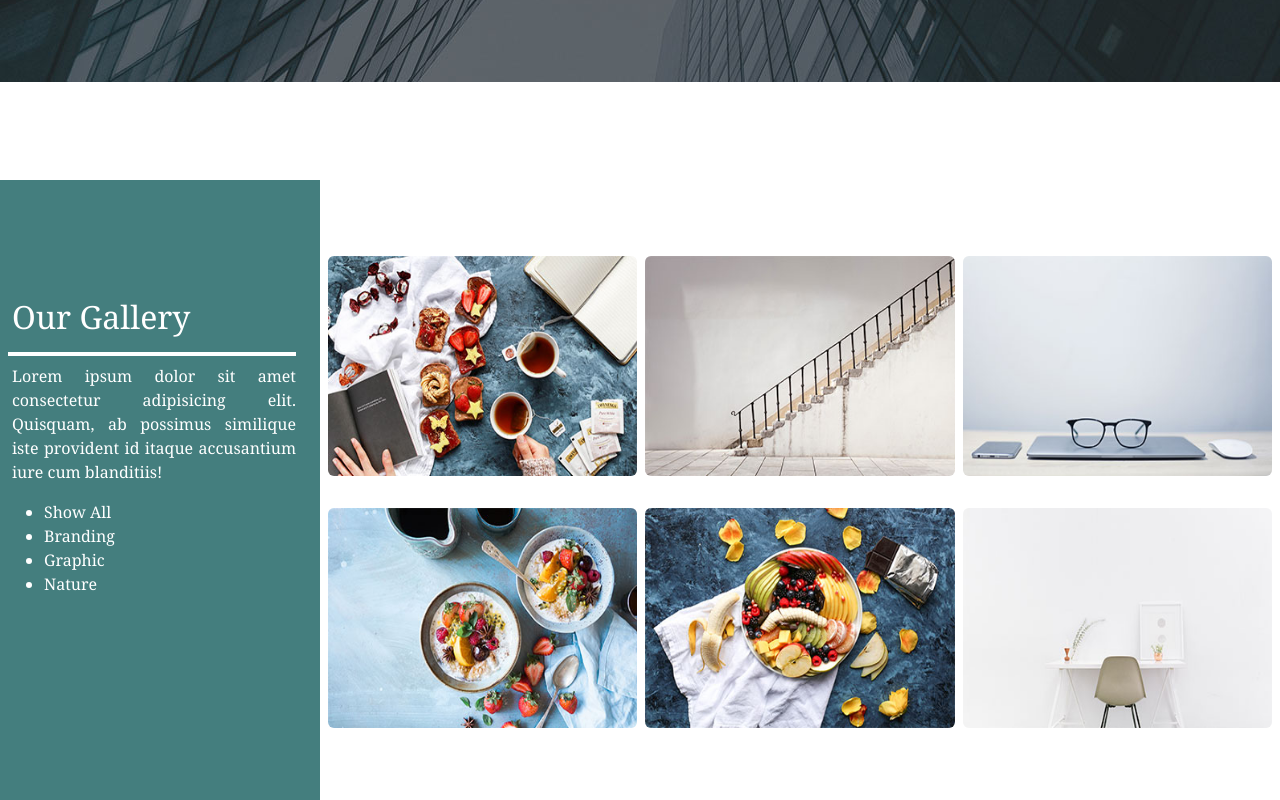
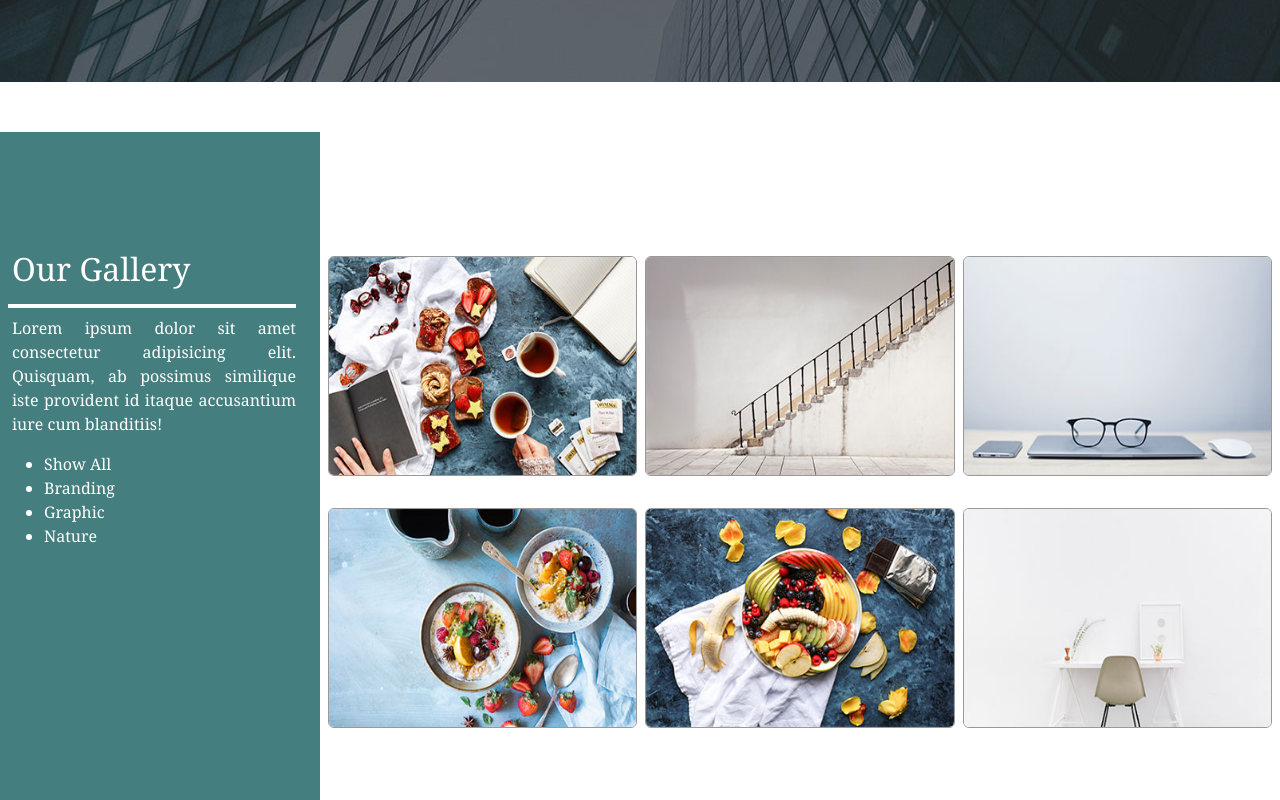
Before and after one commit to madhurxm/27mar2023_product_website, a plain HTML site: page index.html in a window 1280 px wide. Shown: the part 1540-2340 px from the top of the page. Drawn offline with nearby package versions, Linux system fonts and the light colour scheme.

Commit message:
div portfolio fixed

```diff
--- a/index.html
+++ b/index.html
@@ -3,11 +3,16 @@
   <head>
     <meta charset="UTF-8" />
     <meta http-equiv="X-UA-Compatible" content="IE=edge" />
-    <meta name="viewport" content="width=device-width,initial-scale=1">
+    <meta name="viewport" content="width=device-width,initial-scale=1" />
 
     <!-- JS for Bootstrap -->
 
-    <script src="https://cdnjs.cloudflare.com/ajax/libs/bootstrap/5.3.0-alpha2/js/bootstrap.min.js" integrity="sha512-Pvg6adp44X74TYtqbnGE/mv3wka8G/UTq/nVf4XRpfufQ/AObqF+grFoc7cmFmQNdmaqq8lnMtfyib0etZTBVA==" crossorigin="anonymous" referrerpolicy="no-referrer"></script>
+    <script
+      src="https://cdnjs.cloudflare.com/ajax/libs/bootstrap/5.3.0-alpha2/js/bootstrap.min.js"
+      integrity="sha512-Pvg6adp44X74TYtqbnGE/mv3wka8G/UTq/nVf4XRpfufQ/AObqF+grFoc7cmFmQNdmaqq8lnMtfyib0etZTBVA=="
+      crossorigin="anonymous"
+      referrerpolicy="no-referrer"
+    ></script>
 
     <!-- BOOTSTRAP CDN -->
     <link
@@ -34,7 +39,7 @@
 
   <body>
     <div class="container-fluid">
-      <!-- ====== HEADER ====== -->
+      <!-- ====== HEADER-NAVBAR ====== -->
 
       <div class="row" id="nav_div">
         <nav class="navbar bg-light navbar-expand-lg fixed-top">
@@ -44,12 +49,24 @@
             >
 
             <!-- == Collapse navbar button == -->
-            <button class="navbar-toggler" type="button" data-bs-toggle="collapse" data-bs-target="#nav_data" aria-controls="navbarTogglerDemo01" aria-expanded="false" aria-label="Toggle navigation">
+            <button
+              class="navbar-toggler"
+              type="button"
+              data-bs-toggle="collapse"
+              data-bs-target="#nav_data"
+              aria-controls="navbarTogglerDemo01"
+              aria-expanded="false"
+              aria-label="Toggle navigation"
+            >
               <span class="navbar-toggler-icon"></span>
             </button>
 
             <!-- == Navbar items == -->
-            <div class="collapse navbar-collapse" id="nav_data" style="justify-content: right;">
+            <div
+              class="collapse navbar-collapse"
+              id="nav_data"
+              style="justify-content: right"
+            >
               <div class="navbar-nav">
                 <ul class="navbar-nav">
                   <li class="nav-item">
@@ -62,7 +79,7 @@
                     <a class="nav-link" href="#div3">PORTFOLIO</a>
                   </li>
                   <li class="nav-item">
-                  <a class="nav-link" href="#div4">@DIRECTOR</a>
+                    <a class="nav-link" href="#div4">@CEO</a>
                   </li>
                   <li class="nav-item">
                     <a class="nav-link" href="#div5">BLOG</a>
@@ -78,7 +95,6 @@
             </div>
           </div>
         </nav>
-
       </div>
 
       <!-- ===== DIV 1 START ===== -->
@@ -86,33 +102,23 @@
       <div class="row p-5" id="div1">
         <div class="col-md-2"></div>
 
-        <div class="col-md-8 p-5" id="div1_text" style="margin-top: 100px;">
+        <div class="col-md-8 p-5" id="div1_text" style="margin-top: 100px">
           <span
-            style="
-              color: rgb(255, 115, 0);
-              font-size: 39px;
-              font-weight: 800;
-            "
-            >TINKER </span
-          >
+            style="color: rgb(255, 115, 0); font-size: 39px; font-weight: 800"
+            >TINKER
+          </span>
           <span
-            style="
-              color: rgb(255, 255, 255);
-              font-size: 39px;
-              font-weight: 800;
-            "
-            >HTML5 </span
-          >
+            style="color: rgb(255, 255, 255); font-size: 39px; font-weight: 800"
+            >HTML5
+          </span>
           <span
-            style="
-              color: rgb(0, 247, 41);
-              font-size: 39px;
-              font-weight: 800;
-            "
+            style="color: rgb(0, 247, 41); font-size: 39px; font-weight: 800"
             >CONTENT</span
           >
           <br />
-          <p style="color: rgb(255, 255, 255); font-weight: 200; font-size: 18px;">
+          <p
+            style="color: rgb(255, 255, 255); font-weight: 200; font-size: 18px"
+          >
             Lorem ipsum dolor sit amet consectetur adipisicing elit. Corrupti,
             odit aliquam earum animi eaque error iusto in illum assumenda veniam
             laudantium minima numquam aut ipsam corporis minus. Ut pariatur rem
@@ -308,7 +314,7 @@
 
       <!-- ===== DIV 3 START ===== -->
 
-      <div class="row pt-5" id="div3">
+      <div class="row" id="div3">
         <!-- ==== COL1 ==== -->
         <div
           class="col-md-3"
@@ -341,26 +347,38 @@
         </div>
 
         <!-- ==== COL2 ==== -->
-        <div class="col-md-9 px-3 py-5" id="div1_text">
+        <div class="col-md-9 px-3 py-5 my-5" id="div1_text">
           <div class="row my-4">
             <div class="col-md-4 m-0 p-1">
               <img
                 class="img-fluid rounded"
-                style="max-width: 100%; min-height: 220px"
+                style="
+                  max-width: 100%;
+                  min-height: 220px;
+                  border: 1px rgba(0, 0, 0, 0.4) solid;
+                "
                 src="resources\img\portfolio_img\portfolio_item_01.jpg"
               />
             </div>
             <div class="col-md-4 m-0 p-1">
               <img
                 class="img-fluid rounded"
-                style="max-width: 100%; min-height: 220px"
+                style="
+                  max-width: 100%;
+                  min-height: 220px;
+                  border: 1px rgba(0, 0, 0, 0.4) solid;
+                "
                 src="resources\img\portfolio_img\portfolio_item_02.jpg"
               />
             </div>
             <div class="col-md-4 m-0 p-1">
               <img
                 class="img-fluid rounded"
-                style="max-width: 100%; min-height: 220px"
+                style="
+                  max-width: 100%;
+                  min-height: 220px;
+                  border: 1px rgba(0, 0, 0, 0.4) solid;
+                "
                 src="resources\img\portfolio_img\portfolio_item_03.jpg"
               />
             </div>
@@ -369,21 +387,33 @@
             <div class="col-md-4 m-0 p-1">
               <img
                 class="img-fluid rounded"
-                style="max-width: 100%; min-height: 220px"
+                style="
+                  max-width: 100%;
+                  min-height: 220px;
+                  border: 1px rgba(0, 0, 0, 0.4) solid;
+                "
                 src="resources\img\portfolio_img\portfolio_item_04.jpg"
               />
             </div>
             <div class="col-md-4 m-0 p-1">
               <img
                 class="img-fluid rounded"
-                style="max-width: 100%; min-height: 220px"
+                style="
+                  max-width: 100%;
+                  min-height: 220px;
+                  border: 1px rgba(0, 0, 0, 0.4) solid;
+                "
                 src="resources\img\portfolio_img\portfolio_item_05.jpg"
               />
             </div>
             <div class="col-md-4 m-0 p-1">
               <img
                 class="img-fluid rounded"
-                style="max-width: 100%; min-height: 220px"
+                style="
+                  max-width: 100%;
+                  min-height: 220px;
+                  border: 1px rgba(0, 0, 0, 0.4) solid;
+                "
                 src="resources\img\portfolio_img\portfolio_item_06.jpg"
               />
             </div>
@@ -437,9 +467,7 @@
             <span style="font-size: 35px; font-weight: 600; color: white"
               >Sarwan Sir</span
             >
-            <br /><span style="font-size: large; color: white"
-              >Director</span
-            >
+            <br /><span style="font-size: large; color: white">CEO</span>
           </p>
         </div>
       </div>
@@ -455,7 +483,7 @@
             <div class="row p-4" style="text-align: center">
               <h4 style="color: white">Our Blog Post</h4>
               <hr
-                class="m-auto my-2"
+                class="m-auto mt-2 mb-1"
                 style="
                   background-color: white;
                   border-color: white;
@@ -477,25 +505,25 @@
                   type="button"
                   class="btn rounded-3 btn-outline-success btn-lg"
                 >
-                  Lorem, afsipsum ipsum dolor.
+                  Lorem, afsipsum
                 </button>
                 <button
                   type="button"
                   class="btn rounded-3 btn-outline-success btn-lg"
                 >
-                  fsaLorem, ipsum. ipsum
+                  fsaLorem, ipsum
                 </button>
                 <button
                   type="button"
                   class="btn rounded-3 btn-outline-success btn-lg"
                 >
-                  Lorem, saf ipsum dolor.
+                  Lorem ipsum
                 </button>
                 <button
                   type="button"
                   class="btn rounded-3 btn-outline-success btn-lg"
                 >
-                  Lorem, ipsum ipsum dolor.
+                  Lorem, ipsum
                 </button>
               </div>
             </div>
@@ -506,15 +534,16 @@
               <img src="resources\img\div_img\blog_item_01.jpg" />
               <p style="color: white; text-align: justify">
                 <span style="font-size: xx-large">Neu Lorem, ipsum.</span><br />
-                <a href="#" style="color: yellow;">Ols</a> Lorem ipsum dolor sit.
-                <a href="#" style="color: yellow;">Thisn</a> Lorem, ipsum dolor
-                <a href="#" style="color: yellow;">27-July-2510</a> Lorem ipsum dolor sit amet
-                consectetur adipisicing elit. Odio atque ullam rerum repellat
-                quod, doloribus adipisci id perspiciatis laborum culpa, dicta
-                totam omnis architecto aspernatur minima assumenda reprehenderit
-                quisquam. Quasi, quo labore. Inventore voluptas reiciendis eaque
-                neque magnam atque error, consequuntur consectetur quos laborum
-                sit cupiditate eveniet dignissimos obcaecati earum?
+                <a href="#" style="color: yellow">Ols</a> Lorem ipsum dolor sit.
+                <a href="#" style="color: yellow">Thisn</a> Lorem, ipsum dolor
+                <a href="#" style="color: yellow">27-July-2510</a> Lorem ipsum
+                dolor sit amet consectetur adipisicing elit. Odio atque ullam
+                rerum repellat quod, doloribus adipisci id perspiciatis laborum
+                culpa, dicta totam omnis architecto aspernatur minima assumenda
+                reprehenderit quisquam. Quasi, quo labore. Inventore voluptas
+                reiciendis eaque neque magnam atque error, consequuntur
+                consectetur quos laborum sit cupiditate eveniet dignissimos
+                obcaecati earum?
               </p>
             </div>
           </div>
@@ -535,7 +564,7 @@
             id laboriosam tempora maxime in odio voluptate quasi quos aut
             eligendi earum dignissimos officiis esse quis. Molestiae dolor,
             temporibus libero sit iusto reprehenderit.
-            <a href = "mailto: sarwan@mawaimail.com">
+            <a href="mailto: sarwan@mawaimail.com">
               <button
                 type="button"
                 class="btn rounded-5 btn-success"
@@ -642,7 +671,7 @@
             <p style="font-size: 15px; font-weight: 200">
               <a
                 href="https://linkedin.com"
-                style="color: orange; text-decoration:none;"
+                style="color: orange; text-decoration: none"
                 target="_blank"
                 >M. Gupta</a
               >
```
Lines whose indentation alone changed are shown as unchanged.
